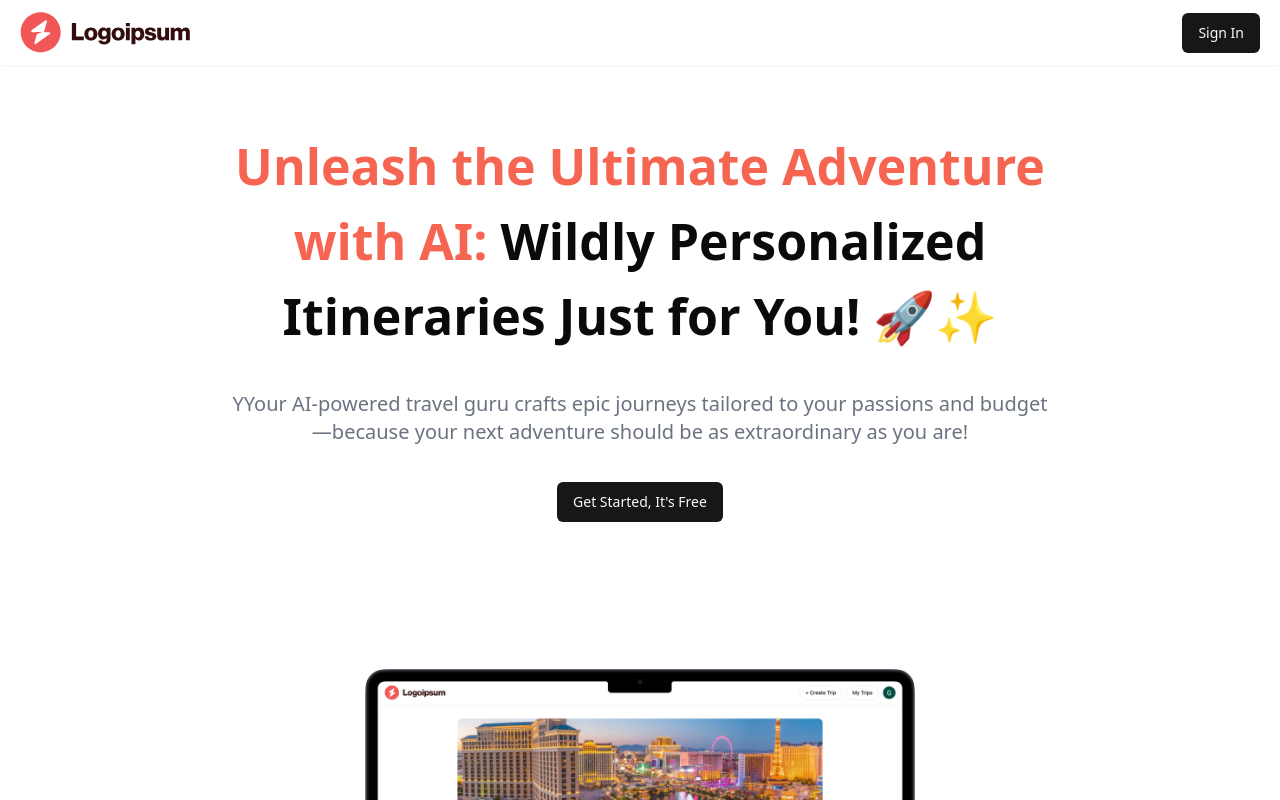
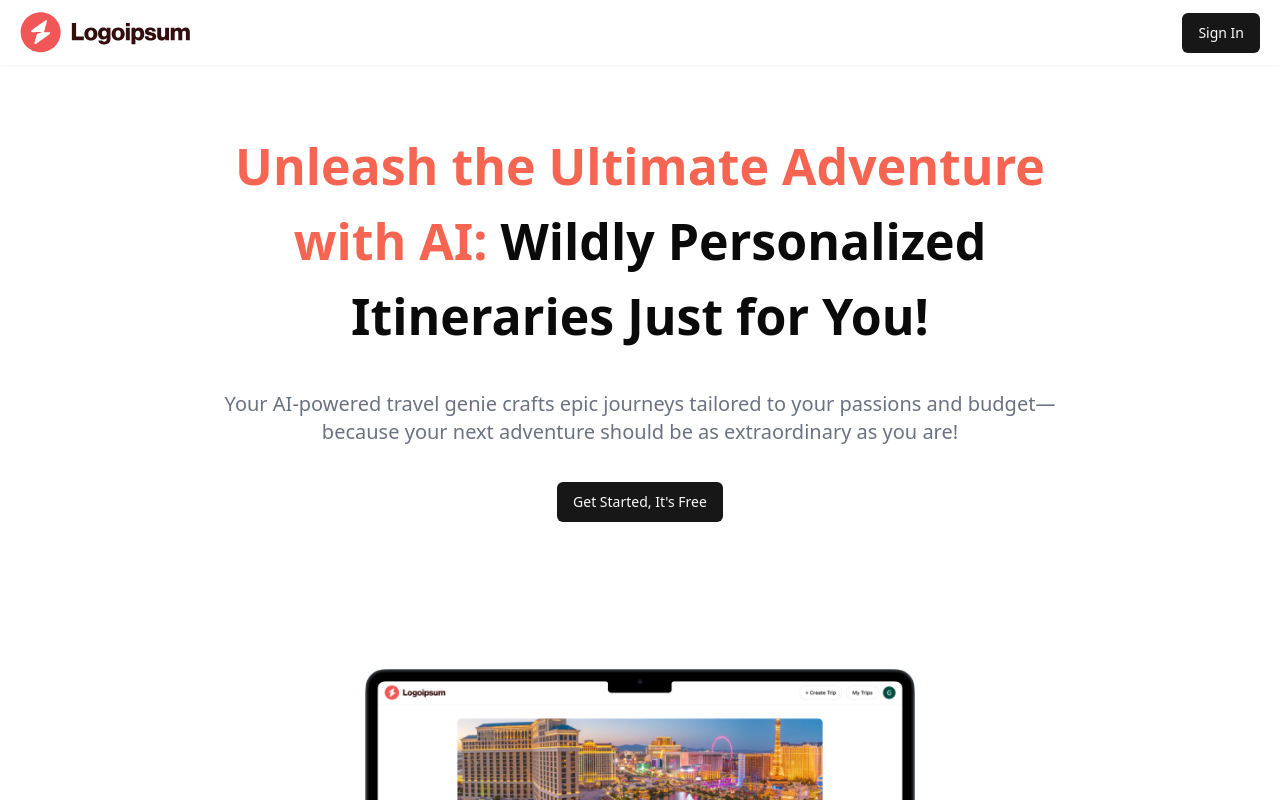
Before and after one commit to PrabhuKumar29/Travel-application, a React (Vite) app: page / in a window 1280 px wide. Shown: the top 800 px of the page. Built offline with nearby package versions, Linux system fonts and the light colour scheme; no server answers.

Commit message:
Update DB new

```diff
--- a/src/components/custom/Hero.jsx
+++ b/src/components/custom/Hero.jsx
@@ -9,8 +9,8 @@ function Hero() {
       <h1
       className='font-extrabold text-[50px] text-center mt-16'
       >
-        <span className='text-[#f56551]'>Unleash the Ultimate Adventure with AI:</span> Wildly Personalized Itineraries Just for You! 🚀✨</h1>
-      <p className='text-xl text-gray-500 text-center'>YYour AI-powered travel guru crafts epic journeys tailored to your passions and budget—because your next adventure should be as extraordinary as you are!</p>
+        <span className='text-[#f56551]'>Unleash the Ultimate Adventure with AI:</span> Wildly Personalized Itineraries Just for You!</h1>
+      <p className='text-xl text-gray-500 text-center'>Your AI-powered travel genie crafts epic journeys tailored to your passions and budget—because your next adventure should be as extraordinary as you are!</p>
 
       <Link to={'/create-trip'}>
         <Button> Get Started, It's Free </Button>
```
